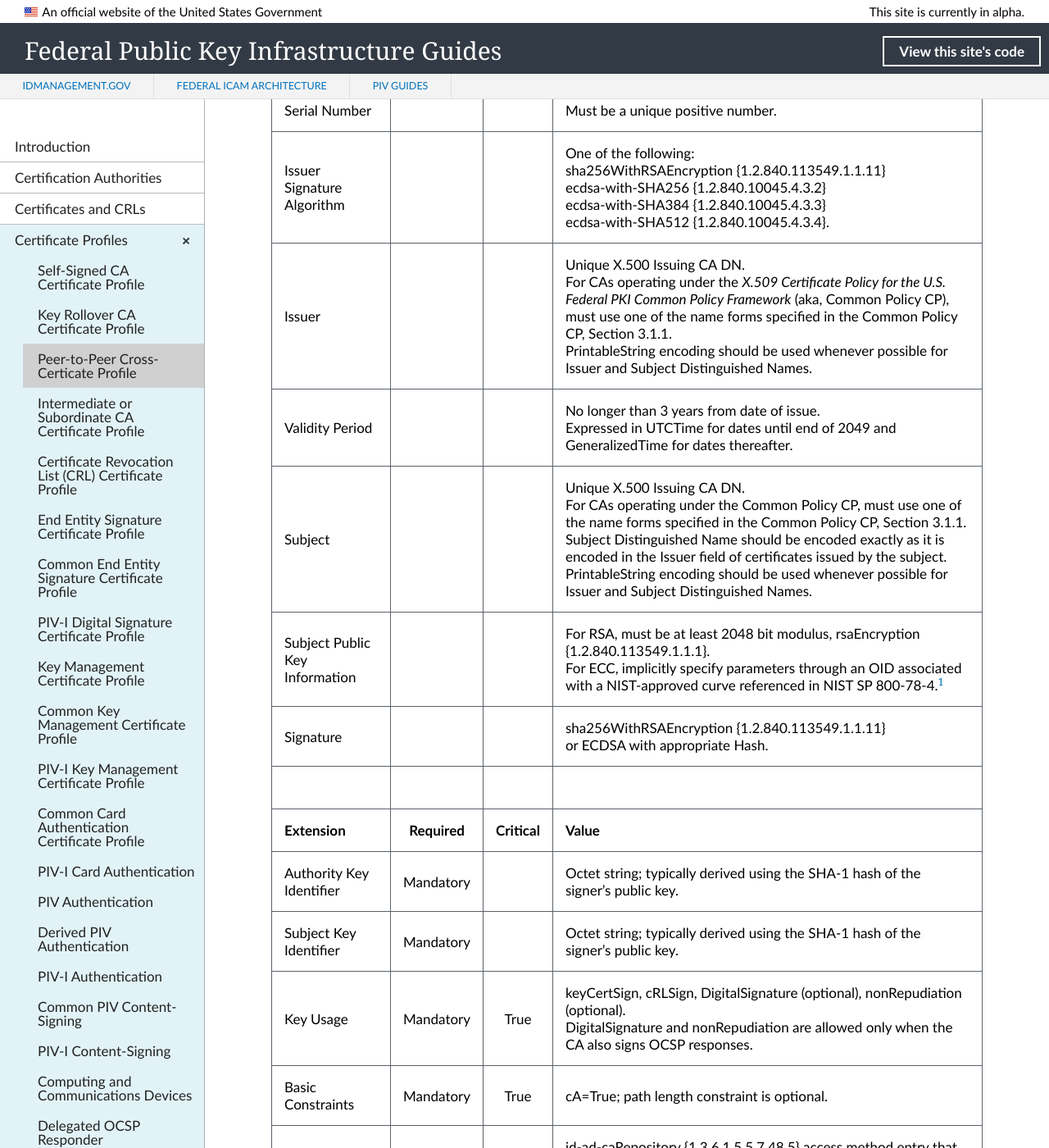
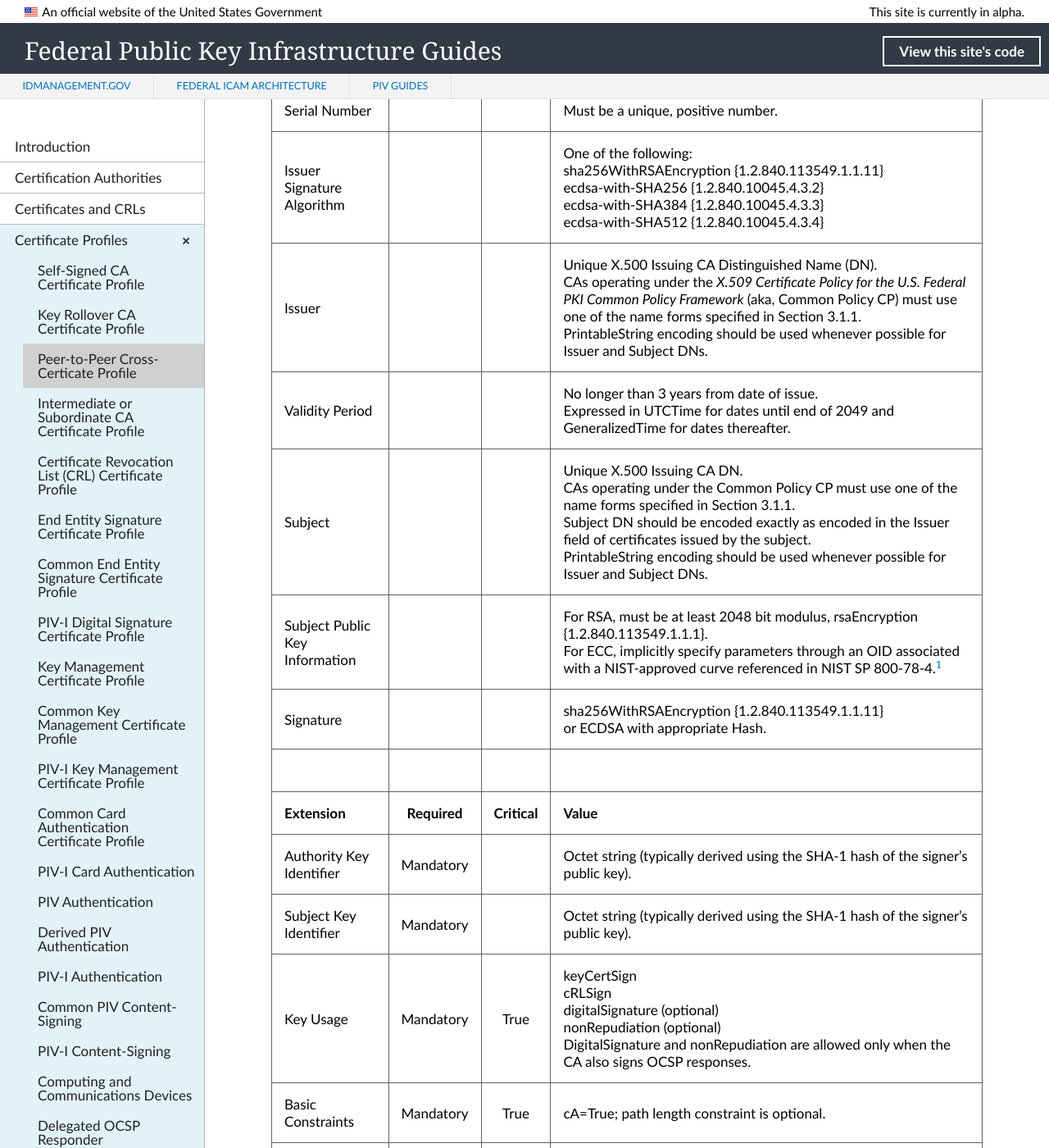
Before and after one commit to GSA/fpki-guides, a Jekyll site: the page built from _profiles/03_p2p_cross_cert.md, in a window 1280 px wide and 1400 px high, scrolled down 337 px. Shown: the whole window at 82% size. Built offline with Jekyll 4.4.1, drawn with Linux system fonts in a browser that asks for light colours; nearby versions of some CDN libraries; library files that are not in the unit come from our copies; some of the changed text lies outside the part shown.

Commit message:
Update 03_p2p_cross_cert.md
Content, edits, formatting

```diff
--- a/_profiles/03_p2p_cross_cert.md
+++ b/_profiles/03_p2p_cross_cert.md
@@ -9,24 +9,24 @@ permalink: profiles/p2pcrosscert/
 | **Field** |       |       | **Value**                             |
 | :-------- | :---: | :---: | :-------------------------------     |
 | Version   |       |       | V3 (2)                                 |
-| Serial Number   |       |       | Must be a unique positive number. |
-| Issuer Signature Algorithm   |       |       |  One of the following:<br>sha256WithRSAEncryption {1.2.840.113549.1.1.11}<br>ecdsa-with-SHA256 {1.2.840.10045.4.3.2}<br>ecdsa-with-SHA384 {1.2.840.10045.4.3.3}<br>ecdsa-with-SHA512 {1.2.840.10045.4.3.4}. |
-| Issuer   |       |       |  Unique X.500 Issuing CA DN.<br>For CAs operating under the _X.509 Certificate Policy for the U.S. Federal PKI Common Policy Framework_ (aka, Common Policy CP), must use one of the name forms specified in the Common Policy CP, Section 3.1.1.<br>PrintableString encoding should be used whenever possible for Issuer and Subject Distinguished Names.  |
+| Serial Number   |       |       | Must be a unique, positive number. |
+| Issuer Signature Algorithm   |       |       |  One of the following:<br>sha256WithRSAEncryption {1.2.840.113549.1.1.11}<br>ecdsa-with-SHA256 {1.2.840.10045.4.3.2}<br>ecdsa-with-SHA384 {1.2.840.10045.4.3.3}<br>ecdsa-with-SHA512 {1.2.840.10045.4.3.4} |
+| Issuer   |       |       |  Unique X.500 Issuing CA Distinguished Name (DN).<br>CAs operating under the _X.509 Certificate Policy for the U.S. Federal PKI Common Policy Framework_ (aka, Common Policy CP) must use one of the name forms specified in Section 3.1.1.<br>PrintableString encoding should be used whenever possible for Issuer and Subject DNs.  |
 | Validity Period   |       |       |  No longer than 3 years from date of issue.<br>Expressed in UTCTime for dates until end of 2049 and GeneralizedTime for dates thereafter.  |
-| Subject   |       |       |   Unique X.500 Issuing CA DN.<br>For CAs operating under the Common Policy CP, must use one of the name forms specified in the Common Policy CP, Section 3.1.1.<br>Subject Distinguished Name should be encoded exactly as it is encoded in the Issuer field of certificates issued by the subject.<br>PrintableString encoding should be used whenever possible for Issuer and Subject Distinguished Names.    |
+| Subject   |       |       |   Unique X.500 Issuing CA DN.<br>CAs operating under the Common Policy CP must use one of the name forms specified in Section 3.1.1.<br>Subject DN should be encoded exactly as encoded in the Issuer field of certificates issued by the subject.<br>PrintableString encoding should be used whenever possible for Issuer and Subject DNs.    |
 | Subject Public Key Information   |       |       |   For RSA, must be at least 2048 bit modulus, rsaEncryption {1.2.840.113549.1.1.1}.<br>For ECC, implicitly specify parameters through an OID associated with a NIST-approved curve referenced in NIST SP 800-78-4.<sup>[1](#1)</sup>   |
 | Signature   |       |       |   sha256WithRSAEncryption {1.2.840.113549.1.1.11}<br>or ECDSA with appropriate Hash.   |
 |               |                 |              |                                       |
 | **Extension** |  **Required**   | **Critical** | **Value**                             |
-| Authority Key Identifier  | Mandatory |  |  Octet string; typically derived using the SHA-1 hash of the signer’s public key. |
-| Subject Key Identifier  | Mandatory |  |  Octet string; typically derived using the SHA-1 hash of the signer’s public key. |
-| Key Usage  | Mandatory | True |  keyCertSign, cRLSign, DigitalSignature (optional), nonRepudiation (optional).<br>DigitalSignature and nonRepudiation are allowed only when the CA also signs OCSP responses.|
+| Authority Key Identifier  | Mandatory |  |  Octet string (typically derived using the SHA-1 hash of the signer’s public key). |
+| Subject Key Identifier  | Mandatory |  |  Octet string (typically derived using the SHA-1 hash of the signer’s public key). |
+| Key Usage  | Mandatory | True |  keyCertSign<br>cRLSign<br>digitalSignature (optional)<br>nonRepudiation (optional)<br>DigitalSignature and nonRepudiation are allowed only when the CA also signs OCSP responses.|
 | Basic Constraints   | Mandatory | True |  cA=True; path length constraint is optional. |
 | Subject Information Access   | Mandatory |  |  id-ad-caRepository {1.3.6.1.5.5.7.48.5} access method entry that contains at least one HTTP URL for .p7c file containing certificates issued by this CA.<br>Certificates may also include a URI name form to specify an LDAP-accessible directory server.<br>Each URI must point to a location where CA certificates issued by the subject of this certificate may be found. <br>subjectInfoAccess may be omitted if the subject CA does not issue any CA certificates. |
-| Subject Key Identifier   | Mandatory |  | Octet string; typically derived using the SHA-1 hash of the subject public key.   |
+| Subject Key Identifier   | Mandatory |  | Octet string (typically derived using the SHA-1 hash of the subject public key).   |
 | Certificate Policies   | Mandatory  |  | Applicable certificate policy identifiers. |
-| CRL Distribution Points   | Mandatory  |  | This extension must appear in all certificates and include at least one HTTP URI to a file containing a DER-encoded CRL with a file type of _application/pkix-crl_. Common and PIV-I prohibit the use of indirect CRLs or CRLs segmented by reason code. |
-| Authority Information Access   | Mandatory  |  | authorityInfoAccess consists of a sequence of accessMethod and accessLocation pairs.<br>id-ad-caIssuers {1.3.6.1.5.5.7.48.2} access method entry that contains HTTP URL for .p7c file containing certificates issued to this CA.<br>LDAP URI may optionally be included.<br>id-ad-ocsp {1.3.6.1.5.5.7.48.1} access method entry contains HTTP URL for the Issuing CA OCSP Responder, if available. |
+| CRL Distribution Points   | Mandatory  |  | This extension must appear in all certificates and include at least one HTTP URI to a file containing a DER-encoded CRL with a file type of _application/pkix-crl_. This profile prohibits CRLs segmented by reason code; therefore, the reasons and cRLIssuer fields must be omitted. |
+| Authority Information Access   | Mandatory  |  | authorityInfoAccess consists of a sequence of accessMethod and accessLocation pairs.<br>id-ad-caIssuers {1.3.6.1.5.5.7.48.2} access method entry that contains HTTP URL for .p7c file containing certificates issued to this CA.<br>LDAP URI may optionally be included.<br>id-ad-ocsp {1.3.6.1.5.5.7.48.1} access method entry that contains HTTP URL for the Issuing CA OCSP Responder, if available. |
 | Policy Mappings  | Mandatory  |  | Pairs of issuerDomainPolicy OID mapped to the equivalent subjectDomainPolicy OID. |
 | Policy Constraints   | Optional  |  | Either requireExplicitPolicy or inhibitPolicyMapping may be present.<br>If present, this extension should be marked as noncritical to support legacy applications that cannot process policyConstraints.<br>InhibitPolicyMapping SkipCerts should be:<br>_1_ in certs issued to a cross-certified Bridge<br>_0_ when issued to a member of the issuing Bridge CA<br>_2_ within the FPKI trust infrastructure to a CA that may issue a cross-certificate to a Bridge. |
 | Inhibit Any Policy   | Optional  |  | SkipCerts=0. |
```
